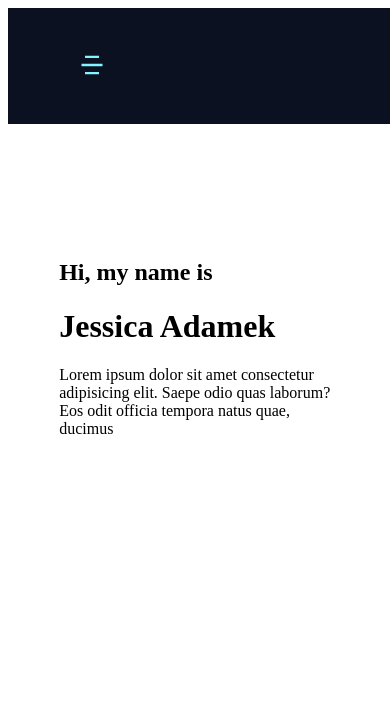
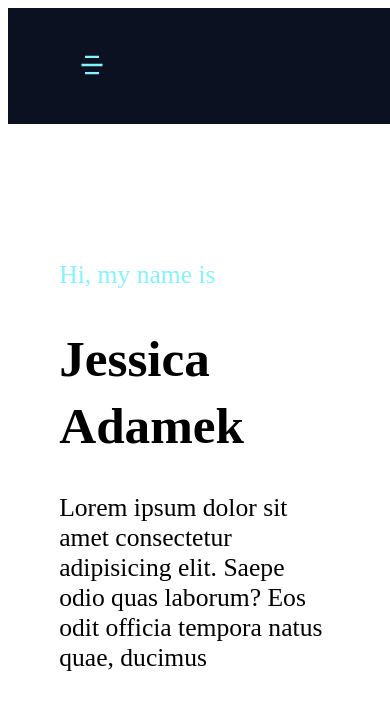
Before and after one commit to jeadamek/jadamek.com, a React (Vite) app: page / in a window 390 px wide. Shown: the top 710 px of the page. Built offline with nearby package versions, Linux system fonts and the light colour scheme; the HTML template or start-up script is replaced by a standard one.

Commit message:
:lipstick: header style responsive

```diff
--- a/index.html
+++ b/index.html
@@ -8,10 +8,7 @@
     <link rel="icon" href="src/assets/favicon.ico" />
     <meta name="viewport" content="width=device-width, initial-scale=1.0" />
 
-    <link
-      href="https://fonts.googleapis.com/css2?family=Poppins:wght@400;500;600&display=swap"
-      rel="stylesheet"
-    />
+    <link href="https://fonts.googleapis.com/css2?family=Poppins:wght@400;500;600;700&display=swap" rel="stylesheet">
     <title>Jessica Adamek</title>
   </head>
   <body class="dark-theme">
--- a/src/styles/components/header.sass
+++ b/src/styles/components/header.sass
@@ -1 +1,44 @@
 @use '../variables'
+@use '../mixins'
+
+header
+   h1
+      font-size: 3.2rem
+      line-height: 4.2rem
+      font-weight: 700
+
+   h2
+      color: variables.$blue-100
+      font-size: variables.$font-size-100
+      font-weight: 500
+
+   p
+      font-size: variables.$font-size-100
+      font-weight: 400
+      max-width: 43rem
+
+   @include mixins.sm
+      h1
+         font-size: 4.2rem
+         line-height: 6rem
+
+      h2
+         font-size: variables.$font-size-200
+
+
+   @include mixins.md
+      h1
+         font-size: 6.2rem
+         line-height: 7.2rem
+
+
+   @include mixins.lg
+      h1
+         font-size: 8rem
+         line-height: 10rem
+
+      h2
+         font-size: variables.$font-size-300
+
+      p
+         max-width: 50rem
--- a/src/styles/components/mainContent.sass
+++ b/src/styles/components/mainContent.sass
@@ -2,8 +2,13 @@
 @use '../mixins'
 
 #content-wrapper
-   max-width: 85rem
+   max-width: 50rem
    padding: 7.2rem 3.2rem 0
+   margin: 0 auto
 
    @include mixins.md
-      margin: 0 auto
+      max-width: 85rem
+
+   @include mixins.xl
+      margin-left: 16rem
+      padding-top: 16rem
--- a/src/styles/main.sass
+++ b/src/styles/main.sass
@@ -14,9 +14,15 @@
    background-color: variables.$background-dark
    color: variables.$text-dark
 
+   h1
+      color: variables.$title-dark
+
 .light-theme
    background-color: variables.$background-light
    color: variables.$text-light
+
+   h1
+      color: variables.$title-light
 
 #root
    height: 100vh
--- a/src/styles/mixins.sass
+++ b/src/styles/mixins.sass
@@ -18,4 +18,4 @@
 // Extra large devices
 @mixin xl
    @media (min-width: breakpoints.$screen-xl-min)
-   @content
+      @content
```
